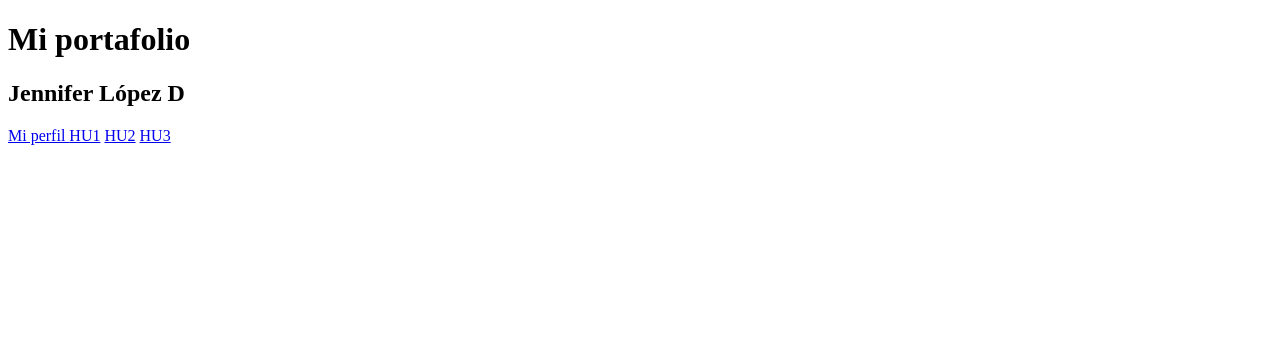
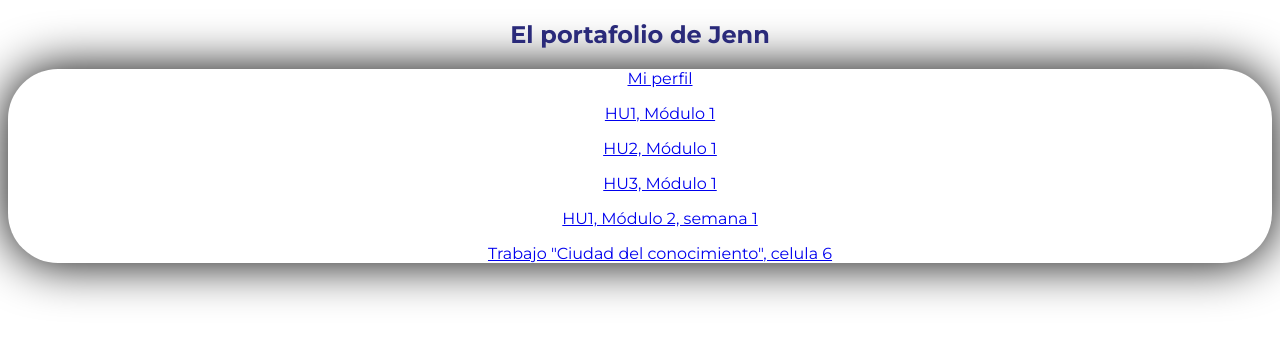
Before and after one commit to JennLopezDv/Portafolio, a plain HTML site: page index.html in a window 1280 px wide. Drawn offline with Linux system fonts and the light colour scheme.

Commit message:
Portafolio actualizado

```diff
--- a/index.html
+++ b/index.html
@@ -3,15 +3,26 @@
 <head>
     <meta charset="UTF-8">
     <meta name="viewport" content="width=device-width, initial-scale=1.0">
-    <title>Document</title>
+    <title>Jennifer López D</title>
+    <link rel="preconnect" href="https://fonts.googleapis.com">
+    <link rel="preconnect" href="https://fonts.gstatic.com" crossorigin>
+    <link href="https://fonts.googleapis.com/css2?family=Montserrat:ital,wght@0,100..900;1,100..900&display=swap" rel="stylesheet">
+    <link rel="stylesheet" href="./styles.css">
 </head>
 <body>
-    <h1> Mi portafolio </h1>
-    <h2> Jennifer López D </h2>
+    <header>
+        <h2> El portafolio de Jenn </h2>
+    </header>
+    <nav>
+    <ol><a href="https://github.com/JennLopezDv"> Mi perfil </a></ol>
+    <ol><a href="https://github.com/JennLopezDv/Ejercicios-python.git">HU1, Módulo 1</a></ol>
+    <ol><a href="https://github.com/JennLopezDv/Ejercicios-python.git">HU2, Módulo 1</a></ol>
+    <ol><a href="https://github.com/JennLopezDv/HU3.git">HU3, Módulo 1</a></ol>
 
-    <a href="https://github.com/JennLopezDv"> Mi perfil </a>
-    <a href="https://github.com/JennLopezDv/Ejercicios-python.git">HU1</a>
-    <a href="https://github.com/JennLopezDv/Ejercicios-python.git">HU2</a>
-    <a href="https://github.com/JennLopezDv/HU3.git">HU3</a>
+     <!--TRABAJOS HTML-->
+    <ol><a href="https://github.com/JennLopezDv/Mi-portafolio-y-mascotas.git">HU1, Módulo 2, semana 1</a></ol>
+    <ol><a href="https://github.com/Celula6-Pag/Ciudad_conocimiento.git">Trabajo "Ciudad del conocimiento", celula 6</a></ol>
+    </nav>
+
 </body>
 </html>
--- /dev/null
+++ b/styles.css
@@ -0,0 +1,12 @@
+html{
+  font-family: "Montserrat", sans-serif;
+}
+h2{
+    color: rgb(42, 42, 122);
+    text-align: center;
+}
+nav{
+    text-align: center;
+    box-shadow: 0 0 50px rgb(0, 0, 0);
+    border-radius: 50px;
+}
```
